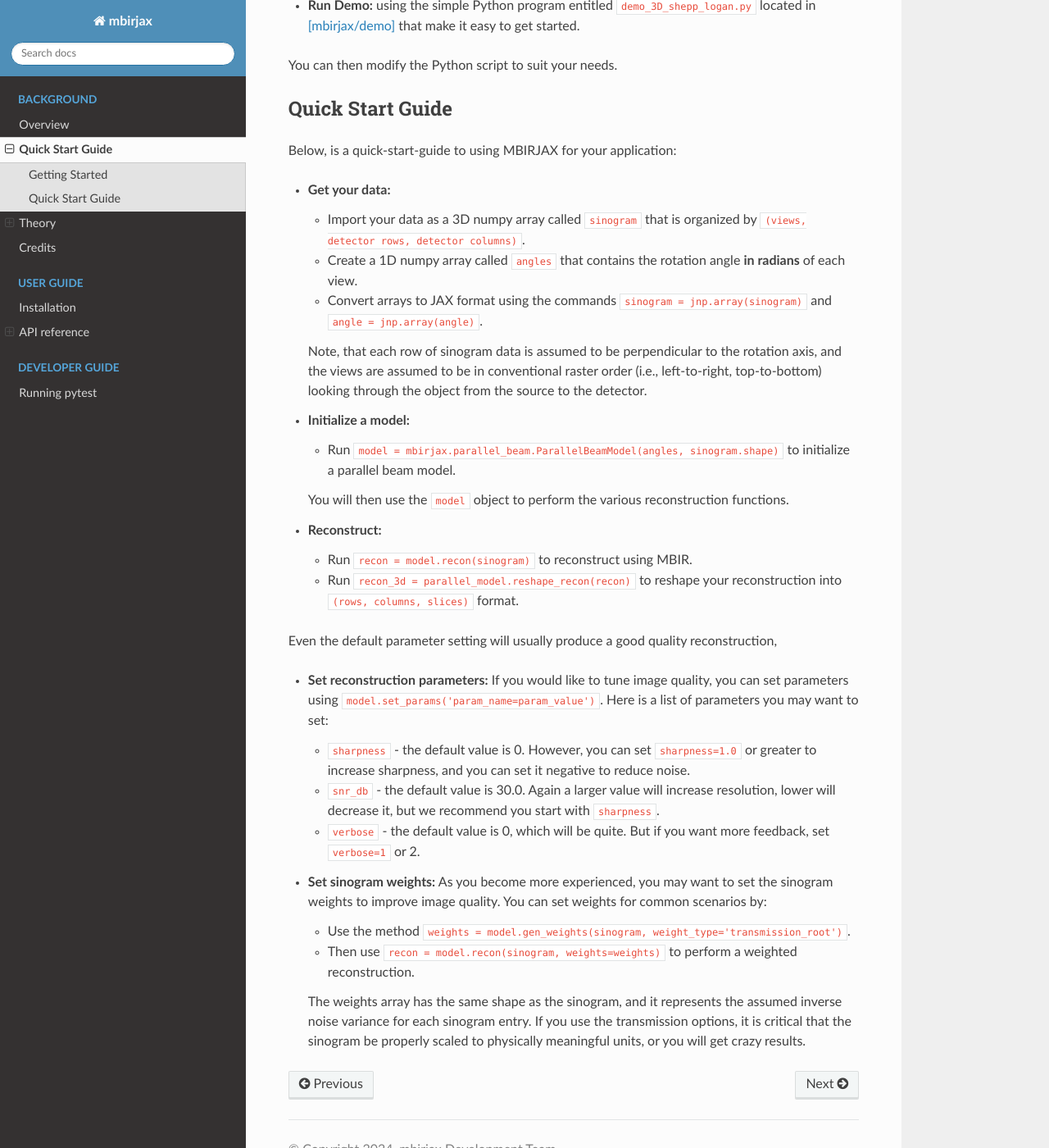
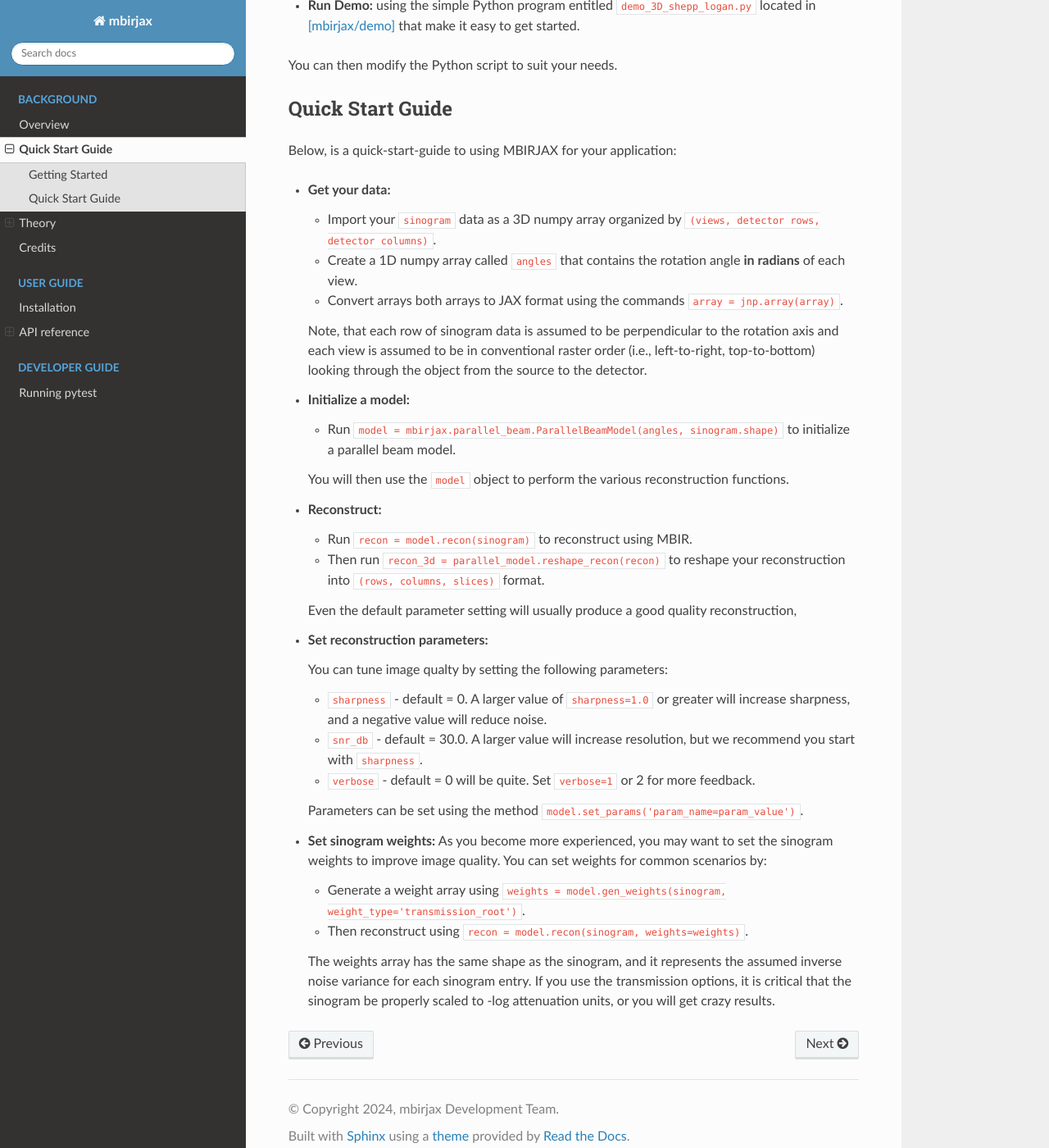
Before and after one commit to cabouman/mbirjax, a Sphinx documentation site: the page built from docs/source/examples.rst, in a window 1280 px wide and 1400 px high, scrolled down 293 px. Shown: the whole window at 82% size. Built offline with Sphinx 7.4.7 and the Read the Docs theme 2.0.0, drawn with Linux system fonts in a browser that asks for light colours.

Commit message:
Improve quick start guide

```diff
--- a/docs/source/examples.rst
+++ b/docs/source/examples.rst
@@ -20,13 +20,13 @@
 
 - **Get your data:**
 
-  - Import your data as a 3D numpy array called ``sinogram`` that is organized by ``(views, detector rows, detector columns)``.
+  - Import your ``sinogram`` data as a 3D numpy array organized by ``(views, detector rows, detector columns)``.
 
   - Create a 1D numpy array called ``angles`` that contains the rotation angle **in radians** of each view.
 
-  - Convert arrays to JAX format using the commands ``sinogram = jnp.array(sinogram)`` and ``angle = jnp.array(angle)``.
+  - Convert arrays both arrays to JAX format using the commands ``array = jnp.array(array)``.
 
-  Note, that each row of sinogram data is assumed to be perpendicular to the rotation axis, and the views are assumed to be in conventional raster order (i.e., left-to-right, top-to-bottom) looking through the object from the source to the detector.
+  Note, that each row of sinogram data is assumed to be perpendicular to the rotation axis and each view is assumed to be in conventional raster order (i.e., left-to-right, top-to-bottom) looking through the object from the source to the detector.
 
 
 - **Initialize a model:**
@@ -40,26 +40,28 @@
 
   - Run ``recon = model.recon(sinogram)`` to reconstruct using MBIR.
 
-  - Run ``recon_3d = parallel_model.reshape_recon(recon)`` to reshape your reconstruction into ``(rows, columns, slices)`` format.
+  - Then run ``recon_3d = parallel_model.reshape_recon(recon)`` to reshape your reconstruction into ``(rows, columns, slices)`` format.
 
-Even the default parameter setting will usually produce a good quality reconstruction,
+  Even the default parameter setting will usually produce a good quality reconstruction,
 
 
 - **Set reconstruction parameters:**
-  If you would like to tune image quality, you can set parameters using ``model.set_params('param_name=param_value')``.
-  Here is a list of parameters you may want to set:
 
-  - ``sharpness`` - the default value is 0. However, you can set ``sharpness=1.0`` or greater to increase sharpness, and you can set it negative to reduce noise.
-  - ``snr_db`` - the default value is 30.0. Again a larger value will increase resolution, lower will decrease it, but we recommend you start with ``sharpness``.
-  - ``verbose`` - the default value is 0, which will be quite. But if you want more feedback, set ``verbose=1`` or 2.
+  You can tune image qualty by setting the following parameters:
+
+  - ``sharpness`` -  default = 0. A larger value of ``sharpness=1.0`` or greater will increase sharpness, and a negative value will reduce noise.
+  - ``snr_db`` - default = 30.0. A larger value will increase resolution, but we recommend you start with ``sharpness``.
+  - ``verbose`` - default = 0 will be quite. Set ``verbose=1`` or 2 for more feedback.
+
+  Parameters can be set using the method ``model.set_params('param_name=param_value')``.
 
 - **Set sinogram weights:**
   As you become more experienced, you may want to set the sinogram weights to improve image quality.
   You can set weights for common scenarios by:
 
-  - Use the method ``weights = model.gen_weights(sinogram, weight_type='transmission_root')``.
+  - Generate a weight array using ``weights = model.gen_weights(sinogram, weight_type='transmission_root')``.
 
-  - Then use ``recon = model.recon(sinogram, weights=weights)`` to perform a weighted reconstruction.
+  - Then reconstruct using ``recon = model.recon(sinogram, weights=weights)``.
 
   The weights array has the same shape as the sinogram, and it represents the assumed inverse noise variance for each sinogram entry.
-  If you use the transmission options, it is critical that the sinogram be properly scaled to physically meaningful units, or you will get crazy results.
+  If you use the transmission options, it is critical that the sinogram be properly scaled to -log attenuation units, or you will get crazy results.
```
